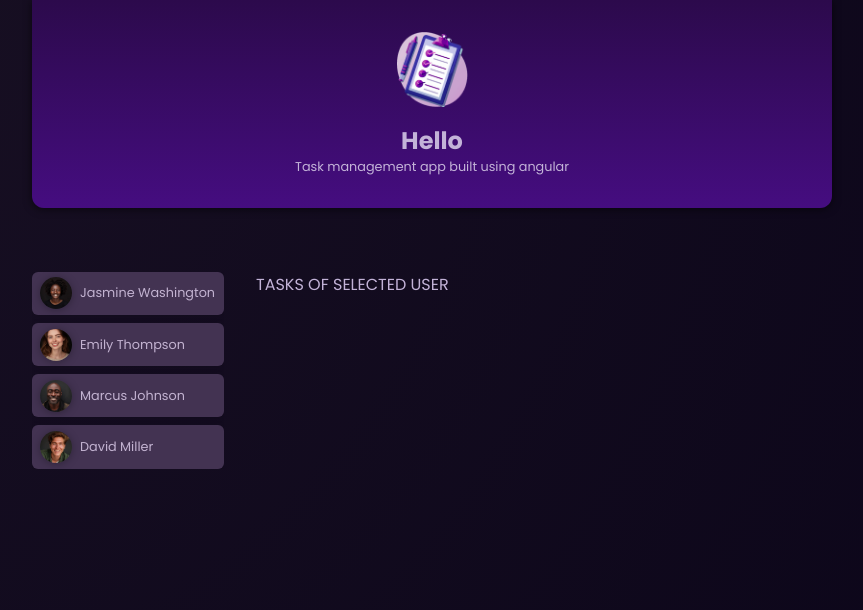
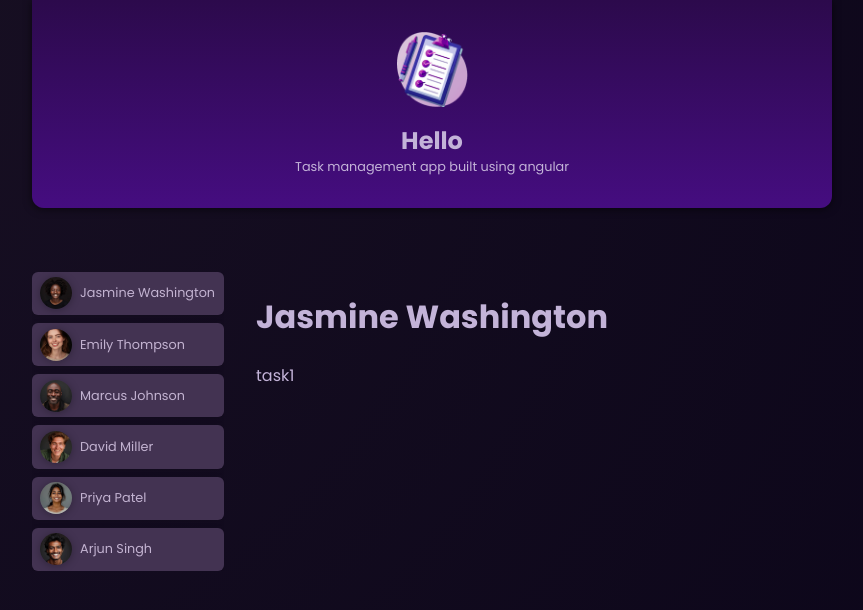
Before and after one commit to PrakharAgrawal031/angular-todo, an Angular app: page / in a window 1280 px wide. Shown: the top 610 px of the page, without its empty margins (208-1071 px from the left). Built offline with nearby package versions, Linux system fonts and the light colour scheme.

Commit message:
add task component and add for loop in app component

```diff
--- a/src/app/app.component.html
+++ b/src/app/app.component.html
@@ -1,40 +1,22 @@
 <app-header></app-header>
 <main>
   <ul id="users">
+    @for (user of users; track user.id){
+      <li>
+        <app-user [user]="user" (select)="onSelection($event)" />
+      </li>
+    }
+<!--
     <li>
-      <app-user
-        [id]="users[0].id"
-        [avatar]="users[0].avatar"
-        [name]="users[0].name"
-        (select)="onSeletion($event)"
-      />
-    </li>
-
-    <li>
-      <app-user
-        [id]="users[1].id"
-        [avatar]="users[1].avatar"
-        [name]="users[1].name"
-        (select)="onSeletion($event)"
-      />
+      <app-user [user]="users[1]" (select)="onSelection($event)" />
     </li>
     <li>
-      <app-user
-        [id]="users[2].id"
-        [avatar]="users[2].avatar"
-        [name]="users[2].name"
-        (select)="onSeletion($event)"
-      />
+      <app-user [user]="users[2]" (select)="onSelection($event)" />
     </li>
     <li>
-      <app-user
-        [id]="users[3].id"
-        [avatar]="users[3].avatar"
-        [name]="users[3].name"
-        (select)="onSeletion($event)"
-      />
-    </li>
+      <app-user [user]="users[3]" (select)="onSelection($event)" />
+    </li> -->
   </ul>
 
-  TASKS OF SELECTED USER
+  <app-tasks [name]="selectedUser?.name" [task]="selectedUser?.task" />
 </main>
--- a/src/app/app.component.ts
+++ b/src/app/app.component.ts
@@ -1,19 +1,26 @@
 import { Component } from '@angular/core';
-import { HeaderComponent } from '../header/header.component';
-import { UserComponent } from "../user/user.component";
+import { HeaderComponent } from './header/header.component';
+import {TasksComponent} from './tasks/tasks.component';
+import { UserComponent } from "./user/user.component";
 import { DUMMY_USERS } from '../dummy-users';
+import { USERS_TASKS } from '../users-tasks';
 @Component({
   selector: 'app-root',
   standalone: true,
-  imports: [HeaderComponent, UserComponent],
+  imports: [HeaderComponent, UserComponent, TasksComponent],
   templateUrl: './app.component.html',
   styleUrl: './app.component.css'
 })
 export class AppComponent {
   title = 'todo-app';
   users = DUMMY_USERS;
+  currentUser = 'u1';
+  tasks = USERS_TASKS;
+  get selectedUser(){
+    return this.tasks.find((user)=>user.id===this.currentUser);
+  }
+  onSelection(id: string){
+    this.currentUser = id;
+  }
 
-  onSeletion(id: string){
-    console.log("Selected user id: " + id);
-  }
 }
--- /dev/null
+++ b/src/app/tasks/tasks.component.html
@@ -0,0 +1,4 @@
+<div>
+    <h1>{{name}}</h1>
+    <p>{{task}}</p>
+</div>
--- a/src/user/user.component.html
+++ b/src/app/user/user.component.html
@@ -1,6 +1,6 @@
 <div>
     <button (click)="onSelection()">
         <img [src]=imagePath alt="PFP">
-        <span>{{name}}</span>
+        <span>{{user.name}}</span>
     </button>
 </div>
--- a/src/user/user.component.ts
+++ b/src/app/user/user.component.ts
@@ -1,4 +1,11 @@
 import {Component, computed, Input, input, Output, signal, EventEmitter } from '@angular/core';
+
+interface User {
+  id:string;
+  avatar: string;
+  name: string;
+}
+
 @Component({
   selector: 'app-user',
   standalone: true,
@@ -8,12 +15,10 @@ import {Component, computed, Input, input, Output, signal, EventEmitter } from '
 })
 export class UserComponent {
   //using Input decorator
-  @Input({required: true}) id!: string;
-  @Input({required:true}) avatar!: string;
-  @Input({required:true}) name!: string;
-  @Output() select = new EventEmitter();
+  @Input({required: true}) user!: User;
+  @Output() select = new EventEmitter<string>();
   get imagePath(){
-    return 'assets/users/' + this.avatar;
+    return 'assets/users/' + this.user.avatar;
   }
   // Using input signal
   // avatar = input.required<string>();
@@ -28,6 +33,6 @@ export class UserComponent {
 
   onSelection(){
     // this.selsectedUser.set(DUMMY_USERS[Math.floor(Math.random()*DUMMY_USERS.length)]);
-    this.select.emit(this.id);
+    const currentId = this.select.emit(this.user.id);
   }
 }
--- /dev/null
+++ b/src/users-tasks.ts
@@ -0,0 +1,32 @@
+export const USERS_TASKS = [
+    {
+      id: 'u1',
+      name: 'Jasmine Washington',
+      task:'task1'
+    },
+    {
+      id: 'u2',
+      name: 'Emily Thompson',
+      task:'task2'
+    },
+    {
+      id: 'u3',
+      name: 'Marcus Johnson',
+      task:null
+    },
+    {
+      id: 'u4',
+      name: 'David Miller',
+      task:'task4'
+    },
+    {
+      id: 'u5',
+      name: 'Priya Patel',
+      task:'task5'
+    },
+    {
+      id: 'u6',
+      name: 'Arjun Singh',
+      task:'task6'
+    },
+  ];
```
Also changed, not shown: src/app/tasks/tasks.component.ts (added, +13 -0 lines), src/app/header/header.component.css (renamed from src/Header/header.component.css), src/app/header/header.component.html (renamed from src/Header/header.component.html), src/app/header/header.component.ts (renamed from src/Header/header.component.ts), src/app/tasks/tasks.component.css (added), src/app/user/user.component.css (renamed from src/user/user.component.css).
